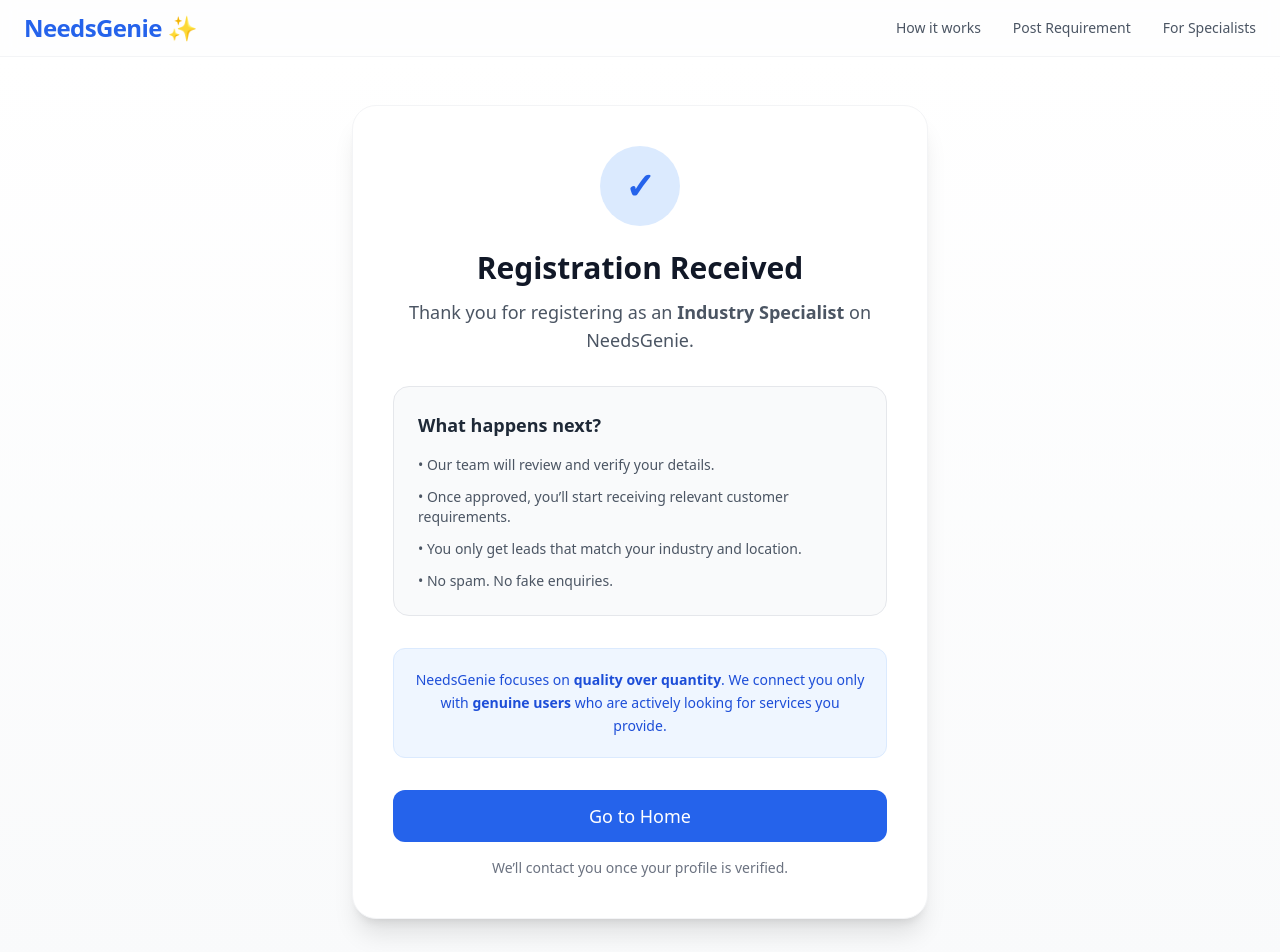
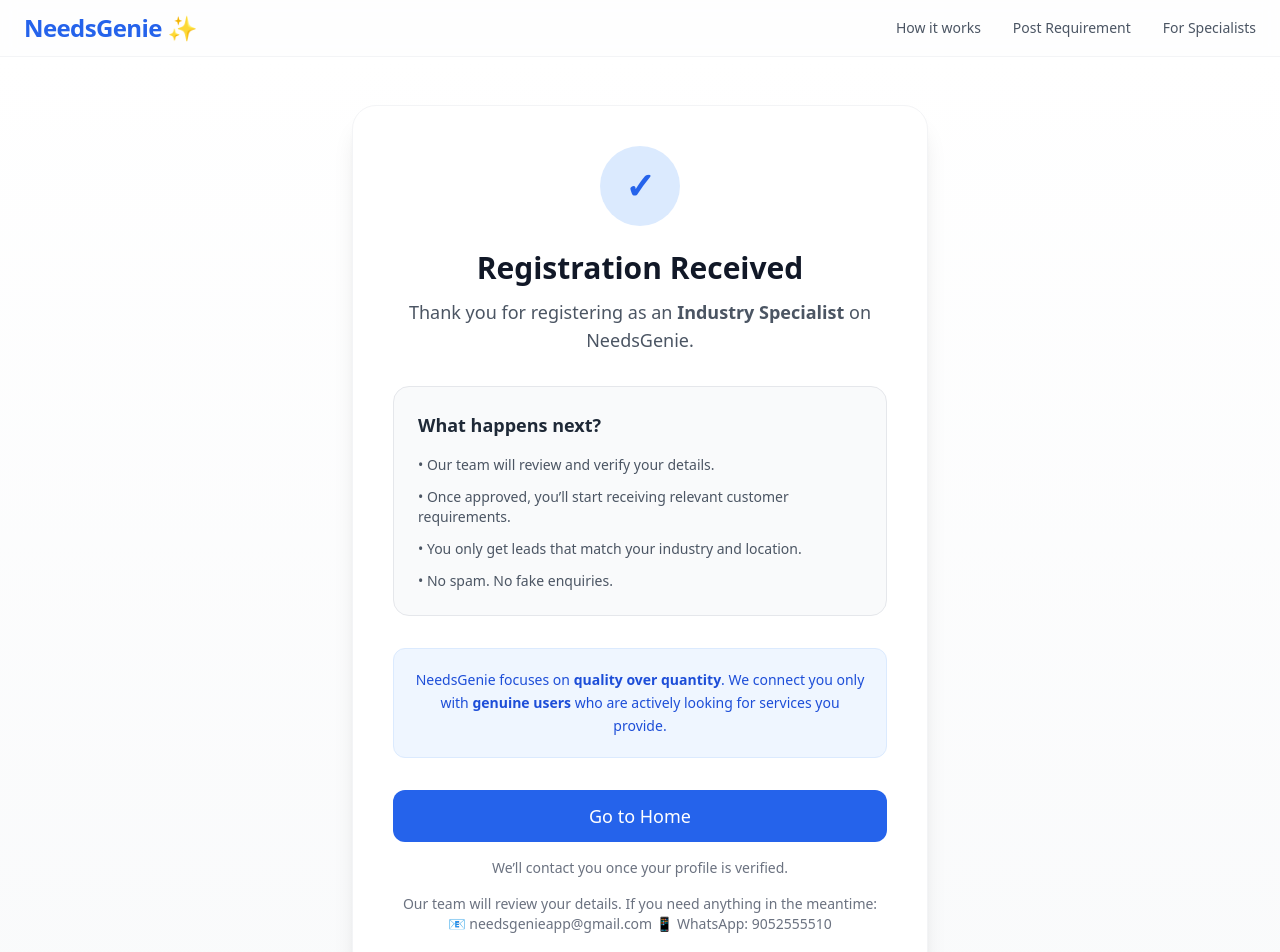
Before and after one commit to ishaiktaher/NeedsGenie, a Next.js app: page /specialist/thank-you in a window 1280 px wide. Shown: the top 952 px of the page. Built offline with nearby package versions, Linux system fonts and the light colour scheme.

Commit message:
Added Contact Details

```diff
--- a/app/specialist/register/page.jsx
+++ b/app/specialist/register/page.jsx
@@ -284,6 +284,25 @@
             <p className="text-xs text-gray-500 text-center mt-4">
               We review every application and usually respond within 24–48 hours.
             </p>
+
+            <p className="text-xs text-gray-500 text-center mt-4">
+              Questions? Reach us at
+              📧 <a
+                href="mailto:needsgenieapp@gmail.com"
+                className="hover:underline"
+              >
+                needsgenieapp@gmail.com
+              </a>
+              📱 WhatsApp:  <a
+                href="https://wa.me/919052555510"
+                target="_blank"
+                rel="noopener noreferrer"
+                className="hover:underline"
+              >
+                9052555510
+              </a>
+
+            </p>
           </div>
         )}
       </div>
--- a/app/specialist/thank-you/page.jsx
+++ b/app/specialist/thank-you/page.jsx
@@ -62,6 +62,14 @@
           <p className="text-sm text-gray-500">
             We’ll contact you once your profile is verified.
           </p>
+
+          <p className="text-sm text-gray-500">
+            Our team will review your details.
+            If you need anything in the meantime:
+            📧 needsgenieapp@gmail.com
+            📱 WhatsApp: 9052555510
+
+          </p>
         </div>
 
       </div>
```
